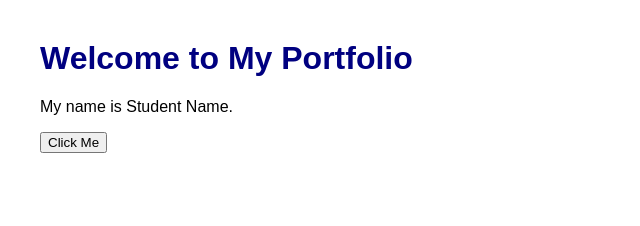
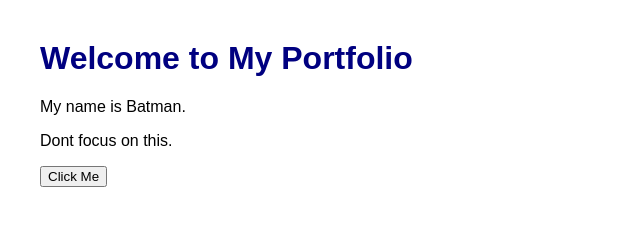
Before and after one commit to 2600962-AI/Batman-ko-neend-aarahi-hehe, a plain HTML site: page index.html in a window 1280 px wide. Shown: the whole page, without its empty margins (0-640 px from the left). Drawn offline with Linux system fonts and the light colour scheme.

Commit message:
student introduction.

```diff
--- a/index.html
+++ b/index.html
@@ -7,7 +7,8 @@
 </head>
 <body>
   <h1>Welcome to My Portfolio</h1>
-  <p>My name is Student Name.</p>
+  <p>My name is Batman.</p>
+  <p>Dont focus on this.</p>
   <button onclick="showMessage()">Click Me</button>
   <script src="script.js"></script>
 </body>
```
